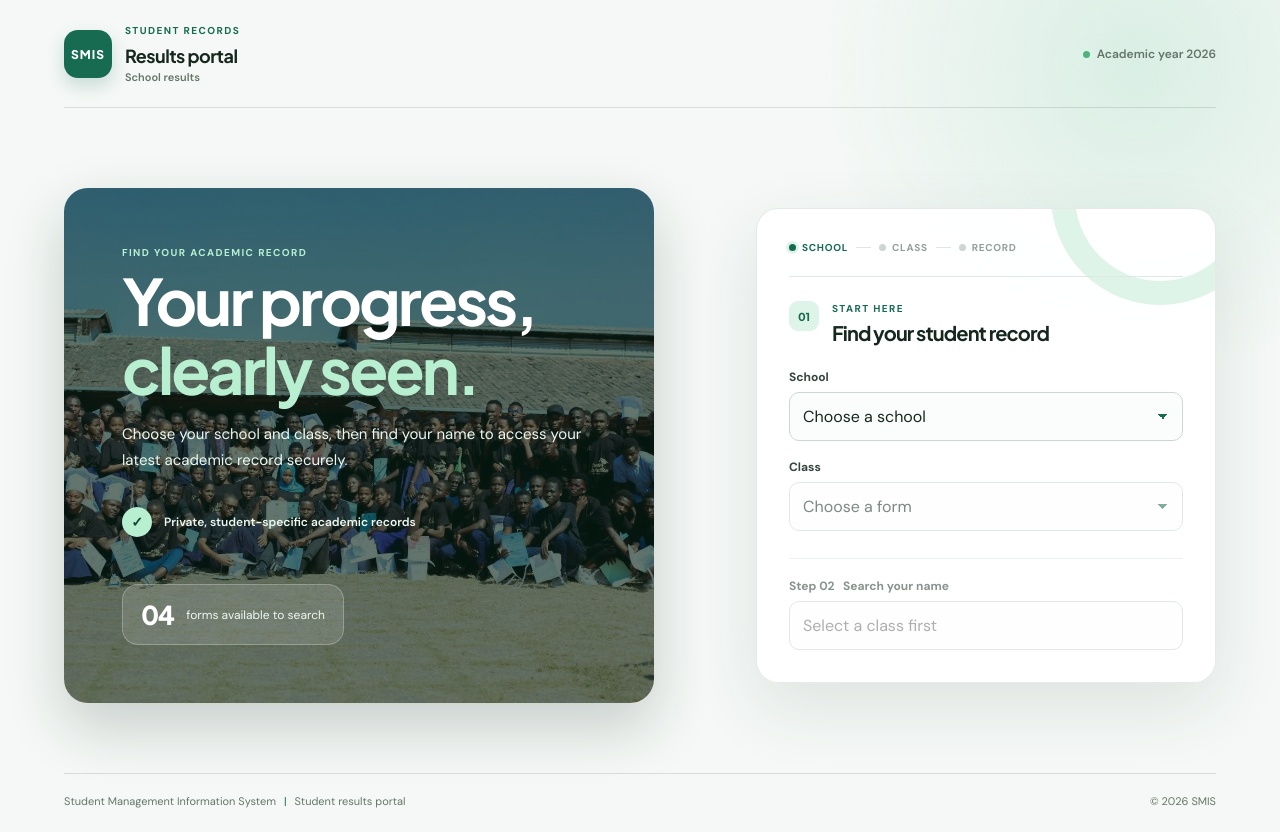
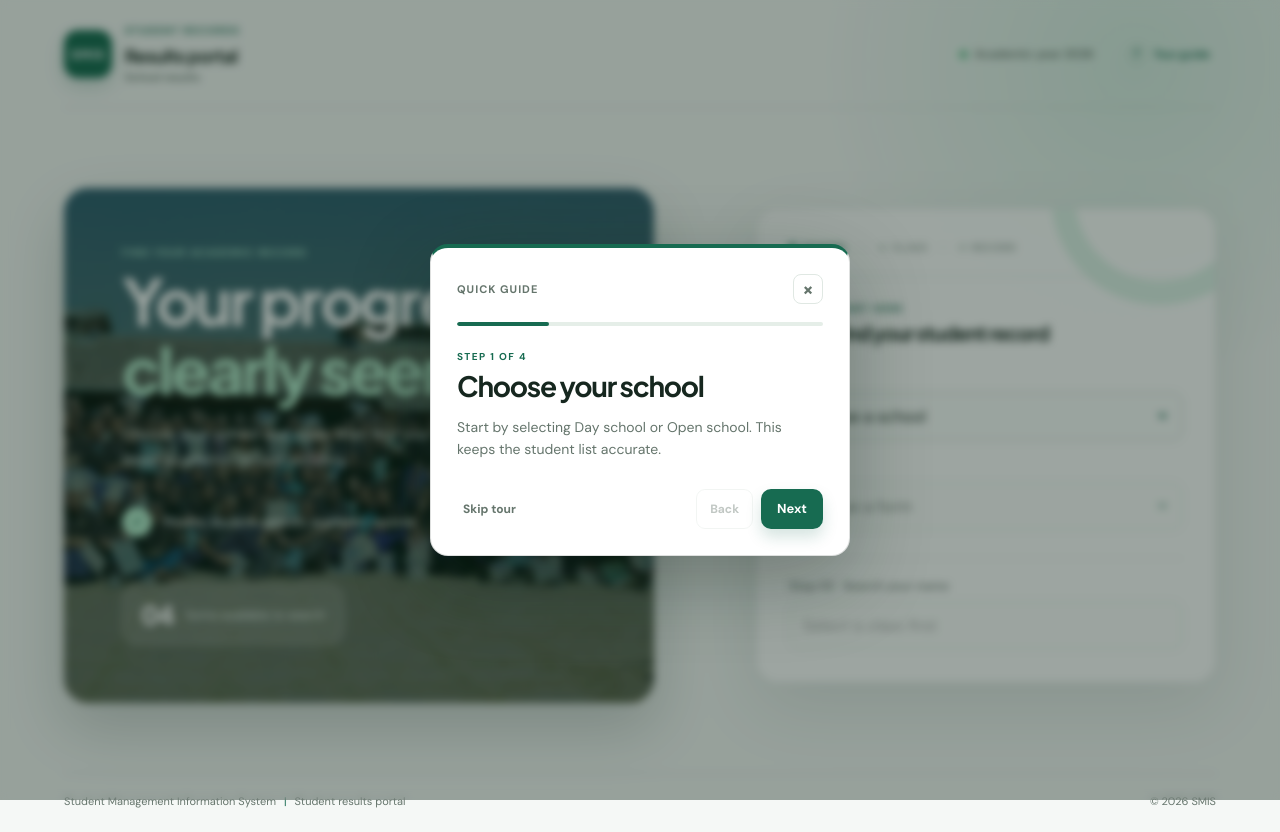
Before and after one commit to ronaldstech/results, a React (Vite) app: page / in a window 1280 px wide. Built offline with nearby package versions, Linux system fonts and the light colour scheme.

Commit message:
implemented a tour

```diff
--- a/src/App.css
+++ b/src/App.css
@@ -27,6 +27,36 @@ footer { display:flex; justify-content:space-between; gap:14px; color:var(--mute
 @media (max-width:1050px) { .portal-content { padding-top:70px; }.selector-layout { grid-template-columns:minmax(0,650px); justify-content:center; gap:54px; }.intro-copy { max-width:650px; }.selector-panel { width:100%; }.stat-strip { margin-top:32px; } }
 @media (max-width:760px) { .portal-shell { padding:18px 20px 20px; }.portal-content { padding:52px 0; }.selector-panel { padding:25px 20px; }.header-tag { font-size:10px; }.trust-row { margin-top:26px; }.stat-strip { margin-top:32px; }.selected-record { display:block; }.record-actions { display:grid; grid-template-columns:1fr 1.35fr; margin-top:17px; }.record-actions .primary-button,.record-actions .secondary-button { width:100%; }.results-heading { display:block; }.decision { margin-top:16px; }.summary-grid,.remarks-grid,.details-grid { grid-template-columns:1fr; }.results-modal-backdrop { padding:0; align-items:end; }.results-panel { max-height:94svh; border-radius:22px 22px 0 0; }.decision-banner { grid-template-columns:1fr; gap:4px; }.decision-banner span { grid-row:auto; }.decision-banner small { grid-column:auto; text-align:left; }.results-panel .remarks-grid { margin-bottom:24px; } footer { display:block; line-height:1.9; } }
 @media (max-width:440px) { .portal-header { gap:10px; }.brand-mark { width:42px; height:42px; border-radius:12px; font-size:10px; }.header-tag { display:none; } h1 { font-size:16px; } h2 { font-size:35px; }.progress-steps { gap:5px; }.progress-steps span { font-size:9px; }.progress-steps span:not(:last-child)::after { width:8px; }.selector-panel { border-radius:18px; }.results-panel { border-radius:18px; }.trust-row { align-items:flex-start; }.trust-icon { flex:0 0 30px; } input,select { font-size:16px; } }
+
+@media (max-width:600px) {
+	.portal-shell { padding:10px 10px 12px; }
+	.portal-content { padding:20px 0 26px; }
+	.selector-layout { gap:20px; }
+	.intro-copy { padding:18px 14px; border-radius:16px; }
+	.intro-copy h2 { font-size:31px; }
+	.selector-panel { padding:16px 12px; border-radius:16px; }
+	.progress-steps { padding-bottom:12px; margin-bottom:14px; }
+	.step-heading { margin-bottom:12px; }
+	label { margin-top:10px; }
+	.search-wrap { margin-top:14px; }
+	.results-panel { margin-top:16px; padding:14px 10px; border-radius:14px; }
+	.results-panel .results-heading { padding:18px 0 14px; }
+	.summary-grid { margin:14px 0; }
+	.summary-grid > div { padding:12px; }
+	.remarks-grid { margin-top:14px; }
+	.remarks-grid > div { padding:12px; }
+}
+
+@media (max-width:440px) {
+	.portal-shell { padding:8px; }
+	.portal-header { padding-bottom:12px; }
+	.portal-content { padding:16px 0 20px; }
+	.intro-copy { padding:16px 12px; }
+	.intro-copy h2 { font-size:28px; }
+	.selector-panel { padding:14px 10px; }
+	.results-panel { padding:12px 8px; }
+	.student-modal { padding:20px 15px 15px; }
+}
 
 .student-modal-backdrop { position:fixed; z-index:30; inset:0; display:grid; place-items:center; padding:24px; background:rgba(10,28,20,.52); backdrop-filter:blur(9px); animation:fade-in .2s ease both; }
 .student-modal { position:relative; width:min(100%,460px); padding:36px; border:1px solid rgba(22,39,31,.1); border-top:5px solid var(--green); border-radius:22px; background:#fff; box-shadow:0 30px 100px rgba(5,25,16,.35); animation:rise .25s ease both; }
@@ -78,6 +108,19 @@ footer { display:flex; justify-content:space-between; gap:14px; color:var(--mute
 	.remarks-grid > div { padding:12px; }
 }
 
+.tour-trigger { display:inline-flex; align-items:center; gap:7px; margin-left:14px; border:0; color:var(--green); background:transparent; font-size:11px; font-weight:700; cursor:pointer; white-space:nowrap; }
+.tour-trigger span { display:grid; place-items:center; width:20px; height:20px; border:1px solid #a9cbb7; border-radius:50%; font-size:12px; }
+.tour-trigger:hover span { background:var(--mint); }
+.tour-backdrop { position:fixed; z-index:50; inset:0; display:grid; place-items:center; padding:20px; background:rgba(11,30,21,.4); backdrop-filter:blur(4px); animation:fade-in .2s ease both; }
+.tour-card { width:min(100%,420px); padding:26px; border:1px solid rgba(22,39,31,.14); border-top:4px solid var(--green); border-radius:18px; background:#fff; box-shadow:0 24px 80px rgba(5,25,16,.3); animation:rise .3s ease both; }
+.tour-card-topline { display:flex; align-items:center; justify-content:space-between; color:var(--muted); font-size:11px; font-weight:800; text-transform:uppercase; letter-spacing:1px; }
+.tour-card-topline button { width:30px; height:30px; border:1px solid var(--line); border-radius:8px; background:#fff; color:var(--muted); font-size:20px; line-height:1; cursor:pointer; }
+.tour-card-topline button:hover { border-color:var(--green); color:var(--green); }
+.tour-progress { height:4px; margin:18px 0 24px; overflow:hidden; border-radius:99px; background:#e5eee8; }.tour-progress span { display:block; height:100%; border-radius:inherit; background:var(--green); transition:width .25s ease; }
+.tour-card .eyebrow { margin-bottom:8px; }.tour-card h2 { font-size:28px; line-height:1.1; }.tour-card > p:not(.eyebrow) { margin:14px 0 0; color:var(--muted); font-size:14px; line-height:1.6; }
+.tour-actions { display:flex; align-items:center; justify-content:space-between; gap:15px; margin-top:28px; }.tour-actions > div { display:flex; gap:8px; }.tour-skip,.tour-back { border:0; background:transparent; color:var(--muted); font-size:12px; font-weight:700; cursor:pointer; }.tour-back { border:1px solid var(--line); border-radius:9px; padding:0 13px; }.tour-back:disabled { opacity:.4; cursor:not-allowed; }.tour-actions .primary-button { min-height:40px; padding:0 16px; }
+@media (max-width:600px) { .tour-trigger { margin-left:auto; font-size:0; }.tour-trigger span { width:28px; height:28px; font-size:15px; }.tour-backdrop { align-items:end; padding:10px; }.tour-card { padding:22px 18px 18px; border-radius:16px 16px 12px 12px; }.tour-card h2 { font-size:25px; }.tour-card > p:not(.eyebrow) { font-size:13px; }.tour-actions { margin-top:22px; } }
+
 @media (max-width:440px) {
 	.portal-shell { padding:10px; }
 	.portal-header { padding-bottom:14px; }
--- a/src/App.jsx
+++ b/src/App.jsx
@@ -6,6 +6,7 @@ import PortalHeader from './components/PortalHeader'
 import ResultsPanel from './components/ResultsPanel'
 import SelectedStudent from './components/SelectedStudent'
 import StudentPicker from './components/StudentPicker'
+import TourGuide from './components/TourGuide'
 import { useStudentDirectory } from './hooks/useStudentDirectory'
 import './App.css'
 
@@ -19,6 +20,7 @@ function App() {
   const [resultData, setResultData] = useState(null)
   const [reportLoading, setReportLoading] = useState(false)
   const [pdfLoading, setPdfLoading] = useState(false)
+  const [tourOpen, setTourOpen] = useState(() => localStorage.getItem('smis-tour-complete') !== 'true')
   const directory = useStudentDirectory(selectedSchool, selectedForm)
 
   const handleSchoolChange = (event) => {
@@ -83,9 +85,14 @@ function App() {
     }
   }
 
+  const closeTour = () => {
+    localStorage.setItem('smis-tour-complete', 'true')
+    setTourOpen(false)
+  }
+
   return (
     <main className="portal-shell">
-      <PortalHeader selectedSchool={selectedSchool} schoolName={resultData?.school?.name} />
+      <PortalHeader selectedSchool={selectedSchool} schoolName={resultData?.school?.name} onStartTour={() => setTourOpen(true)} />
 
       <section className="portal-content">
         <StudentPicker selectedSchool={selectedSchool} selectedForm={selectedForm} selectedStudent={selectedStudent} forms={forms} {...directory} onSchoolChange={handleSchoolChange} onFormChange={handleFormChange} onSearchChange={(event) => { directory.setSearchName(event.target.value); setSelectedStudent(null) }} onStudentSelect={handleStudentSelect} />
@@ -93,6 +100,7 @@ function App() {
         {resultData && <ResultsPanel result={resultData} pdfLoading={pdfLoading} onDownloadPdf={downloadPdf} />}
       </section>
       <PortalFooter />
+      <TourGuide open={tourOpen} onClose={closeTour} />
     </main>
   )
 }
--- a/src/components/PortalHeader.jsx
+++ b/src/components/PortalHeader.jsx
@@ -1,4 +1,4 @@
-export default function PortalHeader({ selectedSchool, schoolName: returnedSchoolName }) {
+export default function PortalHeader({ selectedSchool, schoolName: returnedSchoolName, onStartTour }) {
   const schoolName = returnedSchoolName || (selectedSchool === 'day' ? 'Day school' : selectedSchool === 'open' ? 'Open school' : 'School results')
 
   return (
@@ -10,6 +10,7 @@ export default function PortalHeader({ selectedSchool, schoolName: returnedSchoo
         <p className="school-context">{schoolName}</p>
       </div>
       <span className="header-tag">Academic year 2026</span>
+      <button className="tour-trigger" type="button" onClick={onStartTour}><span aria-hidden="true">?</span> Tour guide</button>
     </header>
   )
 }
--- a/src/components/StudentPicker.jsx
+++ b/src/components/StudentPicker.jsx
@@ -30,19 +30,19 @@ export default function StudentPicker({
         </div>
         <div className="step-heading"><span>01</span><div><p className="eyebrow">Start here</p><h3>Find your student record</h3></div></div>
         <label htmlFor="school-select">School</label>
-        <select id="school-select" value={selectedSchool} onChange={onSchoolChange}>
+        <select id="school-select" data-tour="school" value={selectedSchool} onChange={onSchoolChange}>
           <option value="">Choose a school</option>
           <option value="day">Day school</option>
           <option value="open">Open school</option>
         </select>
         <label htmlFor="form-select">Class</label>
-        <select id="form-select" value={selectedForm} onChange={onFormChange} disabled={!selectedSchool}>
+        <select id="form-select" data-tour="form" value={selectedForm} onChange={onFormChange} disabled={!selectedSchool}>
           <option value="">Choose a form</option>
           {forms.map((form) => <option key={form} value={form}>Form {form}</option>)}
         </select>
         <div className={`search-wrap ${!selectedForm ? 'is-disabled' : ''}`}>
           <label htmlFor="student-search">Step 02 &nbsp; Search your name</label>
-          <input id="student-search" value={searchName} onChange={onSearchChange} placeholder={selectedForm ? 'Type your name...' : 'Select a class first'} disabled={!selectedForm || loading} />
+          <input id="student-search" data-tour="search" value={searchName} onChange={onSearchChange} placeholder={selectedForm ? 'Type your name...' : 'Select a class first'} disabled={!selectedForm || loading} />
         </div>
         {loading && <div className="loading-state" role="status" aria-live="polite">
           <div className="loading-topline"><span className="loading-spinner" aria-hidden="true"></span><strong>Preparing your class list</strong><span className="loading-dots" aria-hidden="true">...</span></div>
--- /dev/null
+++ b/src/components/TourGuide.jsx
@@ -0,0 +1,65 @@
+import { useEffect, useState } from 'react'
+
+const steps = [
+  {
+    target: '#school-select',
+    title: 'Choose your school',
+    text: 'Start by selecting Day school or Open school. This keeps the student list accurate.',
+  },
+  {
+    target: '#form-select',
+    title: 'Choose your form',
+    text: 'After choosing a school, select the student\'s current form to load that class list.',
+  },
+  {
+    target: '#student-search',
+    title: 'Search the student name',
+    text: 'Type a first name or surname. The list updates instantly as you search.',
+  },
+  {
+    target: '.student-option',
+    title: 'Open the result',
+    text: 'Select the correct student, confirm the details, then choose View results.',
+  },
+]
+
+export default function TourGuide({ open, onClose }) {
+  const [stepIndex, setStepIndex] = useState(0)
+
+  useEffect(() => {
+    if (!open) return undefined
+    const handleKeyDown = (event) => {
+      if (event.key === 'Escape') onClose()
+    }
+    document.addEventListener('keydown', handleKeyDown)
+    return () => document.removeEventListener('keydown', handleKeyDown)
+  }, [open, onClose])
+
+  if (!open) return null
+
+  const step = steps[stepIndex]
+
+  const goNext = () => {
+    if (stepIndex === steps.length - 1) {
+      onClose()
+      return
+    }
+    setStepIndex((currentStep) => currentStep + 1)
+  }
+
+  return (
+    <div className="tour-backdrop" role="presentation">
+      <div className="tour-card" role="dialog" aria-modal="true" aria-labelledby="tour-title">
+        <div className="tour-card-topline"><span>Quick guide</span><button type="button" onClick={onClose} aria-label="Close tour">&times;</button></div>
+        <div className="tour-progress"><span style={{ width: `${((stepIndex + 1) / steps.length) * 100}%` }}></span></div>
+        <p className="eyebrow">Step {stepIndex + 1} of {steps.length}</p>
+        <h2 id="tour-title">{step.title}</h2>
+        <p>{step.text}</p>
+        <div className="tour-actions">
+          <button className="tour-skip" type="button" onClick={onClose}>Skip tour</button>
+          <div><button className="tour-back" type="button" onClick={() => setStepIndex((currentStep) => currentStep - 1)} disabled={stepIndex === 0}>Back</button><button className="primary-button" type="button" onClick={goNext}>{stepIndex === steps.length - 1 ? 'Finish' : 'Next'}</button></div>
+        </div>
+      </div>
+    </div>
+  )
+}
```
